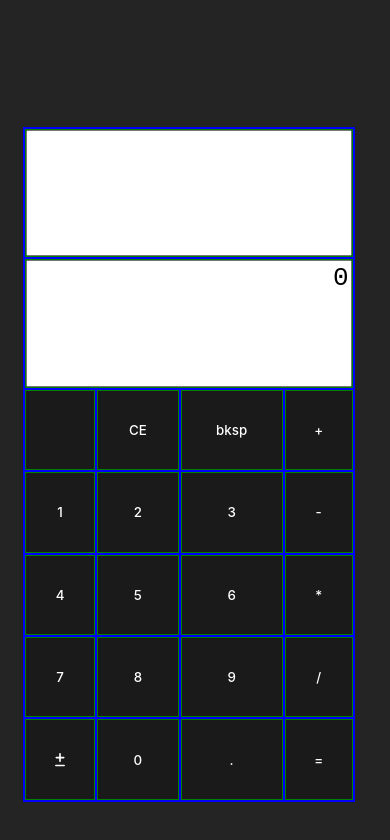
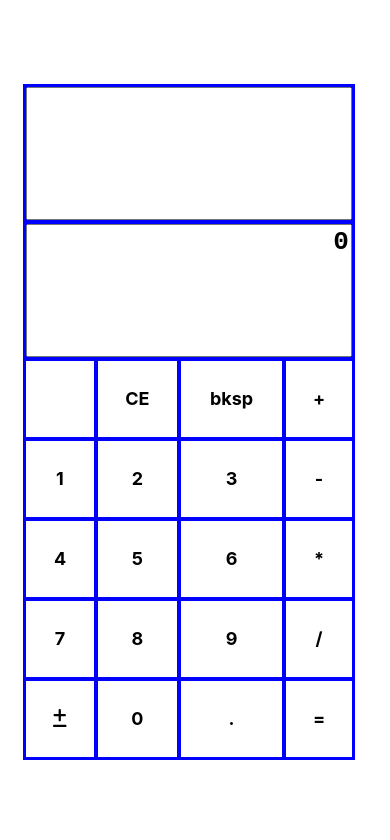
Before and after one commit to amalraj28/amalraj28.github.io, a React (Vite) app: page / in a window 390 px wide. Shown: the top 840 px of the page. Built offline with nearby package versions, Linux system fonts and the light colour scheme.

Commit message:
Brought responsiveness to calculator

```diff
--- a/src/App.css
+++ b/src/App.css
@@ -3,4 +3,5 @@
   margin: 0 auto;
   padding: 2rem;
   text-align: center;
-} */
+}
+ */
--- a/src/index.scss
+++ b/src/index.scss
@@ -12,19 +12,26 @@ $desktop-xl: 1600px;
 
   color-scheme: light dark;
   color: rgba(255, 255, 255, 0.87);
-  background-color: #242424;
-
   font-synthesis: none;
   text-rendering: optimizeLegibility;
   -webkit-font-smoothing: antialiased;
   -moz-osx-font-smoothing: grayscale;
 }
 
+@media (prefers-color-scheme: dark) {
+  :root {
+    background-color: #242424;
+  }
+
+  button:hover {
+    border-color: white;
+    outline: dashed 4px ;
+  }
+}
+
 button {
-  /* border-radius: 8px; */
   border: 1px solid transparent;
   padding: 0.6em 1.2em;
-  /* font-size: 1em; */
   font-weight: 500;
   font-family: inherit;
   background-color: #1a1a1a;
@@ -32,14 +39,22 @@ button {
   transition: border-color 0.25s;
 }
 
-button:hover {
-  border-color: #646cff;
+@media (prefers-color-scheme: light) {
+  :root {
+    background-color: white;
+  }
+
+  button:hover {
+    border-color: crimson;
+    outline: dashed 4px;
+  }
 }
 
-button:focus,
-button:focus-visible {
-  outline: 4px auto -webkit-focus-ring-color;
-}
+
+// button:focus,
+// button:focus-visible {
+//   outline: 2px auto -webkit-focus-ring-color;
+// }
 
 @media screen {
   body {
@@ -50,33 +65,3 @@ button:focus-visible {
     min-height: 100vh;
   }
 }
-
-/*
-a {
-	font-weight: 500;
-  color: #646cff;
-  text-decoration: inherit;
-}
-a:hover {
-	color: #535bf2;
-}
-
-
-h1 {
-  font-size: 3.2em;
-  line-height: 1.1;
-}
-
-
-@media (prefers-color-scheme: light) {
-  :root {
-    color: #213547;
-    background-color: #ffffff;
-  }
-  a:hover {
-    color: #747bff;
-  }
-  button {
-    background-color: #f9f9f9;
-  }
-} */
--- a/src/styles/styles.scss
+++ b/src/styles/styles.scss
@@ -7,7 +7,7 @@ $desktop-xl: 1600px;
 
 .input {
   width: 100%;
-  box-sizing: border-box;
+  // box-sizing: border-box;
   font-size: xx-large;
   height: 100%;
   resize: none;
@@ -19,7 +19,6 @@ $desktop-xl: 1600px;
 }
 
 .input-div {
-  // height: 100%;
   display: flex;
   place-items: baseline;
 }
@@ -29,39 +28,21 @@ $desktop-xl: 1600px;
   height: 10vh;
 }
 
-// #lower-text {
-//   height: 5vh;
-// }
-
-// #upper-text {
-//   height: 2vh;
-// }
-
 .key-div {
   height: 100%;
 }
-
-// .table {
-//   width: 500px;
-// }
 
 .key {
   width: 100%;
   height: 100%;
   color: white;
+  font-size: x-large;
 }
 
 .table {
-  margin-top: 10vh;
-  // margin-bottom: 5vh;
-  margin-left: 5vh;
-  margin-right: 5vh;
-  // height: 80vh;
+  margin-left: 6vw;
   width: 85vw;
   background-color: white;
-  margin-left: 7%;
-  margin-right: 5%;
-
   display: flex;
   justify-content: center;
 }
@@ -69,72 +50,73 @@ $desktop-xl: 1600px;
 table {
   background-color: blue;
   height: 80vh;
-  // width: 100vw;
+  width: 100%;
+
 }
 
-tr {
-  background-color: red;
-}
-
-td {
-  background-color: green;
-  /* width: 33%; */
-}
-
-// @media only screen and (max-width: 768px) {
-//   .input {
-//     /* font-size: small; Adjust font size for smaller screens */
-//     /* color: aqua; */
-//     /* background-color: aqua; */
-//   }
-// }
-
-// @media screen and (max-width: $mobile-xs) {
-//   table {
-//     width: calc($mobile-xs/2); // Adjust table width for smaller screens
-//     background-color: red;
-//   }
-// }
-
-// @media screen and (min-width: $mobile-lg) {
-//   .table {
-//     display: flex;
-//     place-items: center;
-//     background-color: blue;
-//     justify-content: center;
-
-//   }
-// }
-
-//   table {
-//     width: 100vw;
-//     height: 100%;
-//     // height: 100vh;
-//   }
-// }
-
 @media screen and (min-width: $desktop-sm) {
-  table {
-    width: 60vw;
-  }
   .text-row {
     height: 15vh;
   }
   .input-div {
     height: 15vh;
   }
+  textarea {
+    font-weight: 600;
+    font-size: xx-large;
+    color: white;
+    height: 100%;
+  }
   .key {
-    font-size: x-large;
+    font-size: xx-large;
   }
   .table {
     margin-top: 3vh;
-    // width: 50vw;
-    // height: 5vh;
   }
 }
 
-@media screen and (max-width: $mobile-lg){
+@media screen and (width < $mobile-md){
   .input {
     height: 15vh;
   }
+
+  textarea {
+    font-weight: 600;
+    font-size: xx-large;
+  }
+  .key {
+    font-size: large;
+  }
 }
+
+
+@media (prefers-color-scheme: light) {
+  .key {
+    background-color: white;
+    color: black;
+    font-size: large;
+    font-weight: 700;
+  }
+  textarea{
+    font-size: large;
+    font-weight: 700;
+  }
+}
+
+@media screen and (max-width: $mobile-md) and (orientation: landscape) {
+  .table {
+    transform: scale(0.8, 0.8);
+    height: 100vh;
+  }
+}
+
+@media screen and (width >= $mobile-md) and (width <= $mobile-lg) and (orientation: portrait){
+  .input {
+    height: 15vh;
+    font-weight: 600;
+    font-size: xx-large;
+  }
+  .key {
+    font-size: xx-large;
+  }
+}
```
